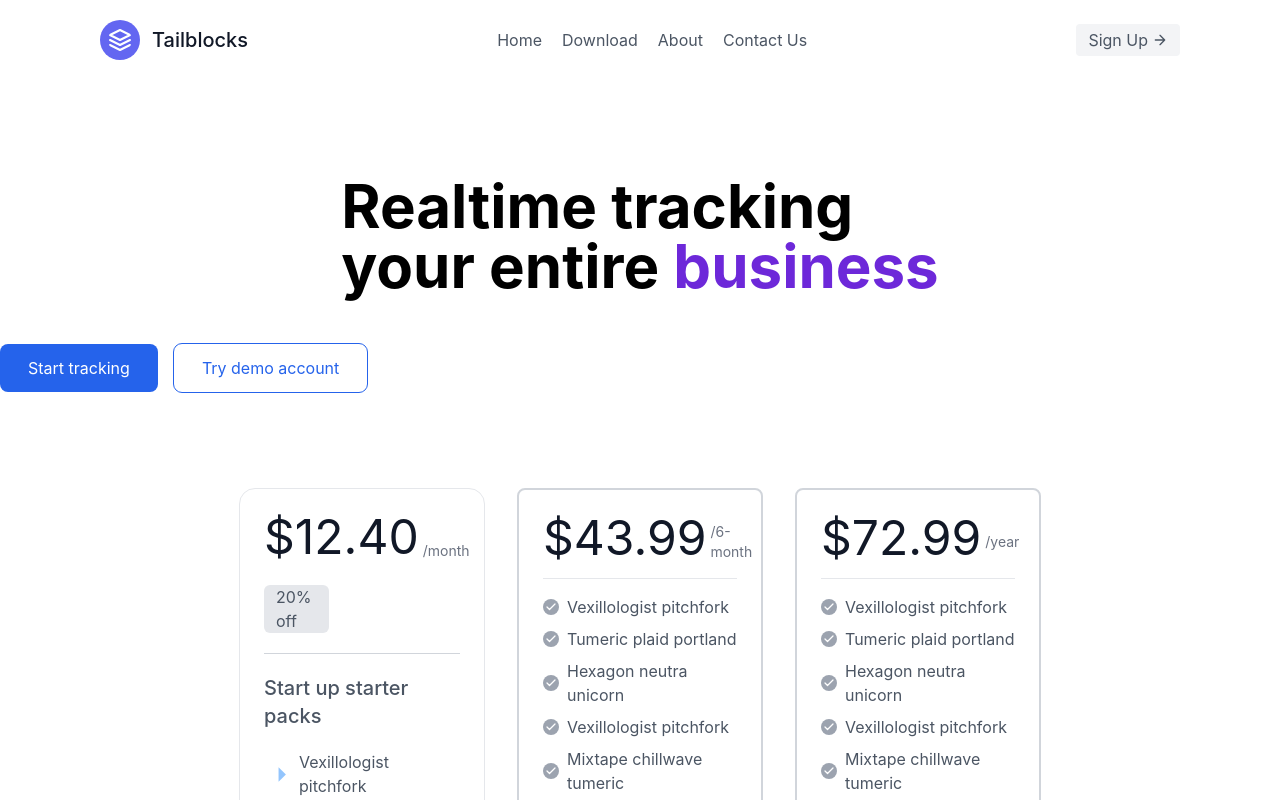
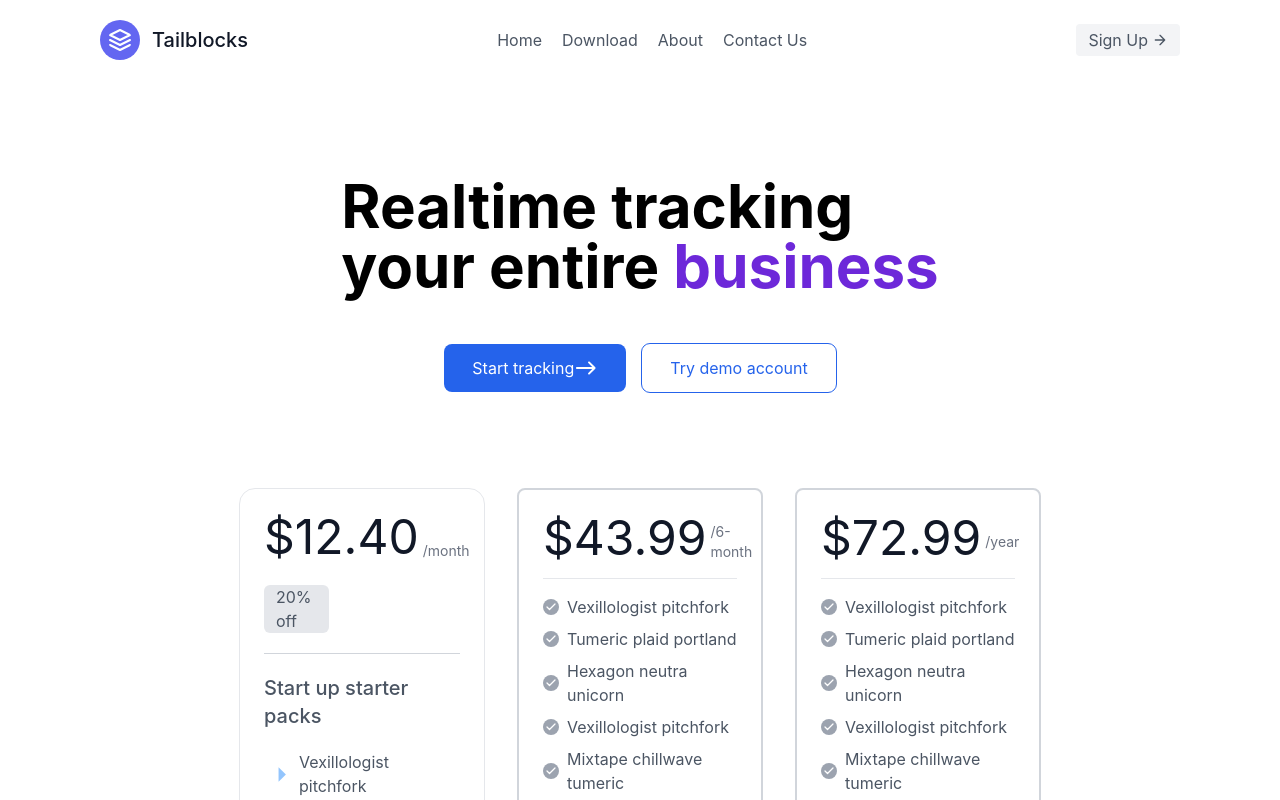
Before and after one commit to Sumitsinh1726/React_portfolio_Project, a React (Create React App) app in the folder krp/: page / in a window 1280 px wide. Shown: the top 800 px of the page. Built offline with nearby package versions, Linux system fonts and the light colour scheme.

Commit message:
Aryan
I made few changes

```diff
--- a/krp/src/component/Home.jsx
+++ b/krp/src/component/Home.jsx
@@ -1,12 +1,12 @@
 import React from "react";
 import Card from "./Card";
-// import EastRoundedIcon from '@mui/icons-material/EastRounded';
+import EastRoundedIcon from '@mui/icons-material/EastRounded';
 
 const Home = () => {
   return (
     <>
       <div className="">
-        <section className="flex flex-col items-center">
+        <section className="flex flex-col items-center justify-center">
           <h3 className="text-6xl font-bold mt-24 mb-12">
             Realtime tracking <br /> your entire
             <span className="text-violet-700"> business</span>
@@ -15,13 +15,16 @@ const Home = () => {
           <div className="">
             <button className="inline-flex items-center px-7 py-3 bg-blue-600 rounded-lg text-white mr-4">
               Start tracking
-              {/* <EastRoundedIcon  /> */}
+              <EastRoundedIcon  />
             </button>
             <button className="px-7 py-3 outline outline-1 text-blue-600 rounded-lg">
               Try demo account
             </button>
+          </div>
+        </section>
+
+        <section>
             <Card />
-          </div>
         </section>
       </div>
     </>
```
